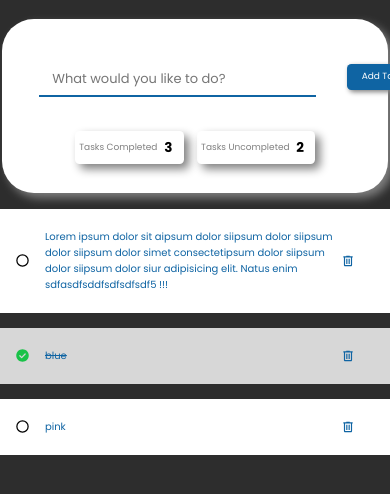
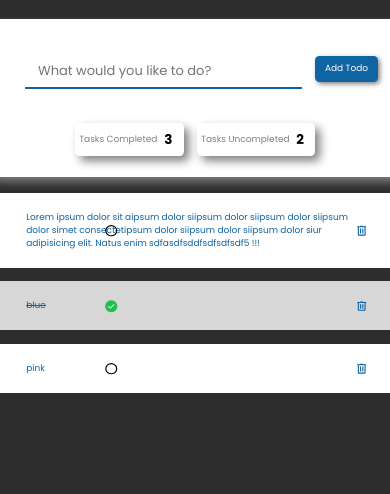
Before and after one commit to Vaigarai14/Cognorise_Internship-Task-1---To-Do-List-, a plain HTML site: page index.html in a window 390 px wide. Shown: the part 72-566 px from the top of the page. Drawn offline with Linux system fonts and the light colour scheme.

Commit message:
some changes in css

```diff
--- a/style.css
+++ b/style.css
@@ -119,7 +119,7 @@ ul {
 }
 
 li {
-  width: 300px;
+  width: 50vh;
   display: flex;
   align-self: center;
   background-color: white;
@@ -169,7 +169,8 @@ ul li::after {
 
 @media only screen and (max-width: 570px) {
   #main-div {
-    width: 60vh;
+    width: 70vh;
+    padding: 1em;
   }
 
   #main-input {
@@ -195,11 +196,11 @@ ul li::after {
 
 @media only screen and (max-width: 500px) {
   #main-div {
-    width: 40vh;
+    width: 50vh;
   }
 
   #main-input {
-    width: fit-content;
+    font-size: small;
     margin: 1em;
   }
 
@@ -214,32 +215,30 @@ ul li::after {
   }
   #addbtn {
     font-size: xx-small;
-    width: 8em;
+    width: 7em;
+    margin: 0;
   }
 }
 
 /* list part */
 
 @media only screen and (max-width: 570px) {
-  ul {
-    position: relative;
-  }
 
   li {
-    font-size: x-small;
+    width: 40vh;
+    font-size: xx-small;
   }
 
   ul li::before {
-    right: 375px;
+    right: 300px;
   }
 }
 
-@media only screen and (max-width: 500) {
-  ul {
-    position: relative;
-  }
+@media only screen and (max-width: 400) {
 
   li {
-    font-size: 0.2em;
+    background-color: antiquewhite;
+    width: 10vh;
+    font-size: xx-small;
   }
 }
```
